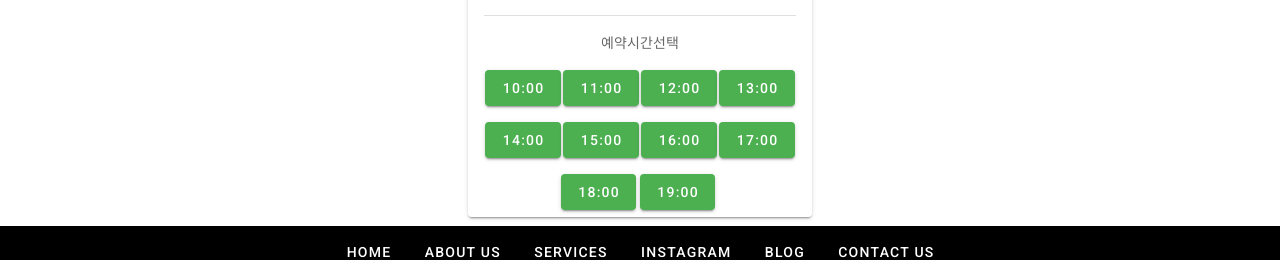
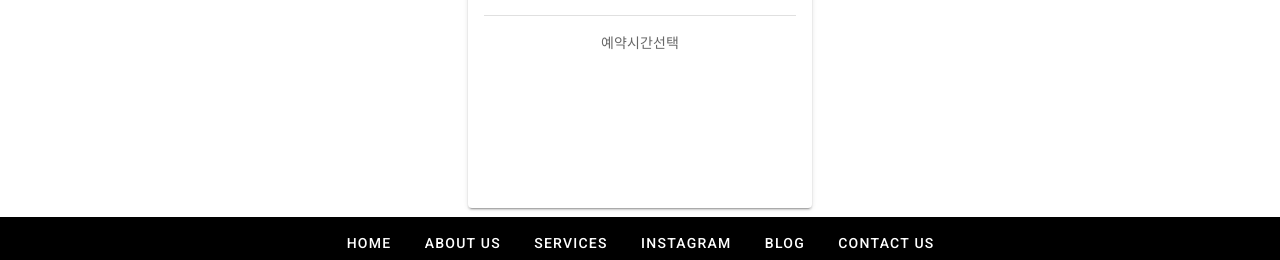
Before and after one commit to Jaehyeok-Choe/lnc-hair, a Vue app: page /booking in a window 1280 px wide. Shown: the part 531-791 px from the top of the page. Built offline with nearby package versions, Linux system fonts and the light colour scheme; no server answers; the database is empty.

Commit message:
working on make booked button disabled

```diff
--- a/src/views/about/Booking.vue
+++ b/src/views/about/Booking.vue
@@ -32,15 +32,15 @@ export default {
     };
   },
   watch: {
-    picker: function (paramSelectedDate) {
-      this.test(paramSelectedDate);
-    },
+    // picker: function (paramSelectedDate) {
+    //   this.test(paramSelectedDate);
+    // },
   },
 
   methods: {
-    test(val) {
-      alert(val);
-    },
+    // test(val) {
+    //   alert(val);
+    // },
   },
 };
 </script>
--- a/src/views/about/BookingButtons.vue
+++ b/src/views/about/BookingButtons.vue
@@ -1,12 +1,12 @@
 <template>
-  <v-container fill-height fluid>
+  <v-container fill-height fluid v-if="showButtons">
     <!-- 예약가능시간 버튼 첫번 째 줄에 버튼 4개 생성 -->
     <v-row align="center" justify="center" class="mb-1">
       <v-btn
         v-for="i in 4"
         :key="i"
+        class="mx-auto"
         @click="confirmBooking(selectedDate, bookingHours[i - 1])"
-        class="mx-auto"
         color="success"
         :disabled="disableButtons[i - 1]"
         >{{ bookingHours[i - 1] }}:00</v-btn
@@ -48,8 +48,8 @@ export default {
   props: ["selectedDate"],
   data() {
     return {
+      showButtons: false,
       bookingHours: [10, 11, 12, 13, 14, 15, 16, 17, 18, 19],
-
       disableButtons: [
         false,
         false,
@@ -65,14 +65,15 @@ export default {
     };
   },
   created() {
+    // 아래 코드는 페이지 로드될때 current date에 이미 예약된 시간 버튼(들) disable 시킨다
     const db = firebase.firestore();
     db.collection("booking")
       .where("bookingDate", "==", this.selectedDate)
       .get()
       .then((querySnapshot) => {
         querySnapshot.forEach((doc) => {
-          //doc.data().bookingTime;
-          console.log(doc);
+          this.showButtons = true;
+          this.disableButtons[doc.data().bookingTime - 10] = true;
         });
       })
       .catch((error) => {
@@ -115,7 +116,32 @@ export default {
         });
     },
   },
-  watch: {},
+  watch: {
+    // Booking.vue의 캘린더에서 날짜 변경이 감지되는 순간 아래 코드 실행
+    // selectedDate은 넘겨받은 props(picker)이다
+    selectedDate: function (paramSelectedDate) {
+      // 다른 날짜 선택될 때 이전 변경된 값 초기화
+      this.showButtons = false;
+      for (let i = 0; i < 10; i++) {
+        this.disableButtons[i] = false;
+      }
+
+      // 아래 코드는 선택된 날짜에 이미 예약된 시간 버튼(들) disable 시킨다
+      const db = firebase.firestore();
+      db.collection("booking")
+        .where("bookingDate", "==", paramSelectedDate)
+        .get()
+        .then((querySnapshot) => {
+          querySnapshot.forEach((doc) => {
+            this.showButtons = true;
+            this.disableButtons[parseInt(doc.data().bookingTime - 10)] = true;
+          });
+        })
+        .catch((error) => {
+          console.log(error);
+        });
+    },
+  },
 };
 </script>
 
```
